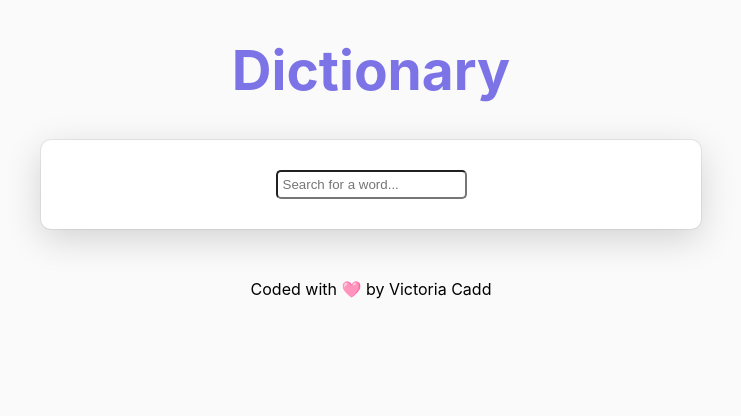
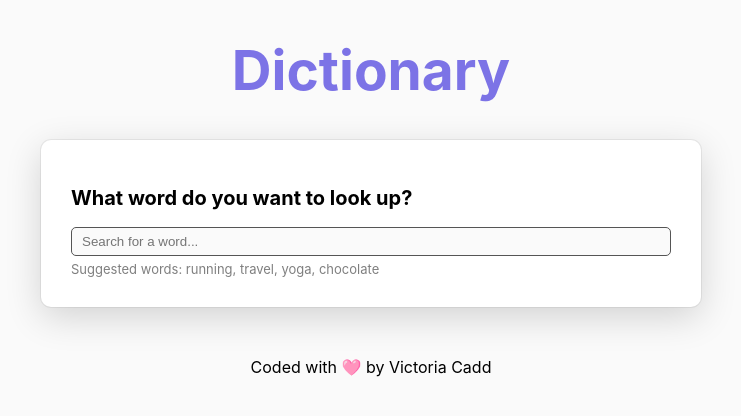
Before and after one commit to vjc1988/Dictionary-Application, a React (Create React App) app: page / in a window 1280 px wide. Shown: the top 416 px of the page, without its empty margins (269-1010 px from the left). Built offline with nearby package versions, Linux system fonts and the light colour scheme.

Commit message:
Added some styling to dictionary project

```diff
--- a/src/Dictionary.css
+++ b/src/Dictionary.css
@@ -8,16 +8,30 @@
     rgba(0, 0, 0, 0.06) 0px 0px 0px 1px;
 }
 
-h1 {
+.Dictionary .title {
   font-size: 55px;
   color: #7c73e6;
 }
 
+.Dictionary .titleQuestion {
+  font-size: 20px;
+  text-align: left;
+}
+
 .Dictionary input {
-  max-width: 100%;
+  width: 100%;
   color: #7c73e6;
+  background-color: #fafafa;
   border-radius: 5px;
-  padding: 5px;
+  padding: 6px 10px;
+  border: 1px solid #555;
+}
+
+.Dictionary .Hint {
+  text-align: left;
+  margin-top: 5px;
+  opacity: 0.5;
+  font-size: 13px;
 }
 
 footer {
--- a/src/Dictionary.js
+++ b/src/Dictionary.js
@@ -26,8 +26,9 @@ export default function Dictionary() {
 
   return (
     <div className="Dictionary">
-      <h1>Dictionary</h1>
+      <h1 className="title">Dictionary</h1>
       <section>
+        <h1 className="titleQuestion">What word do you want to look up?</h1>
         <form onSubmit={Search}>
           <input
             type="search"
@@ -35,6 +36,9 @@ export default function Dictionary() {
             onChange={handleInput}
           />
         </form>
+        <div className="Hint">
+          Suggested words: running, travel, yoga, chocolate
+        </div>
       </section>
       <br />
       <Results results={results} />
--- /dev/null
+++ b/src/Meaning.css
@@ -0,0 +1,13 @@
+.Meaning section {
+  margin-top: 20px;
+}
+
+.Meaning .partOfSpeech {
+  font-size: 23px;
+  font-weight: bold;
+  color: black;
+}
+
+.Meaning .example {
+  opacity: 0.5;
+}
--- a/src/Meaning.js
+++ b/src/Meaning.js
@@ -1,17 +1,16 @@
 import React from "react";
 import Synonyms from "./Synonyms";
+import "./Meaning.css";
 
 export default function Meaning(props) {
   return (
     <div className="Meaning">
-      <h3>{props.meaning.partOfSpeech}</h3>
-      <div>
-        <p>{props.meaning.definition}</p>
-        <br />
-        <em>{props.meaning.example}</em>
-        <br />
-        <Synonyms synonyms={props.meaning.synonyms} />
-      </div>
+      <div className="partOfSpeech">{props.meaning.partOfSpeech}</div>
+      <p>{props.meaning.definition}</p>
+      <em className="example">{props.meaning.example}</em>
+      <br />
+      <br />
+      <Synonyms synonyms={props.meaning.synonyms} />
     </div>
   );
 }
--- /dev/null
+++ b/src/Results.css
@@ -0,0 +1,14 @@
+.Results {
+  margin-bottom: 20px;
+}
+
+.Results h2 {
+  font-size: 35px;
+  font-weight: bold;
+  line-height: 1.5;
+}
+
+.Results h3 {
+  font-weight: bold;
+  opacity: 0.5;
+}
--- a/src/Results.js
+++ b/src/Results.js
@@ -1,5 +1,6 @@
 import React from "react";
 import Meaning from "./Meaning";
+import "./Results.css";
 
 export default function Results(props) {
   if (props.results) {
--- a/src/Synonyms.js
+++ b/src/Synonyms.js
@@ -7,6 +7,7 @@ export default function Synonyms(props) {
         {props.synonyms.map(function (synonym, index) {
           return <div key={index}>{synonym}</div>;
         })}
+        <br />
       </div>
     );
   } else {
```
